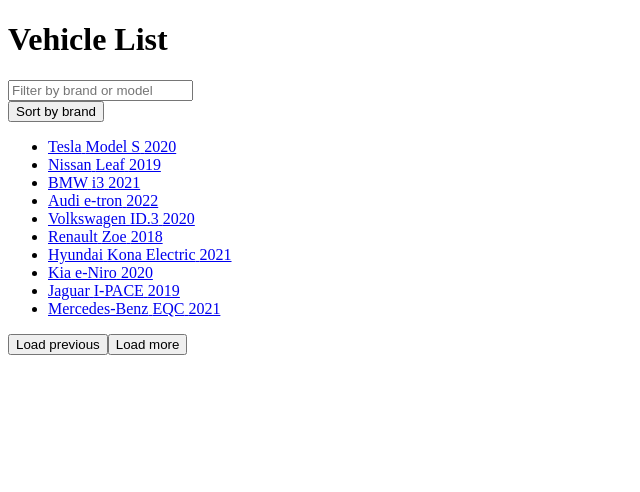
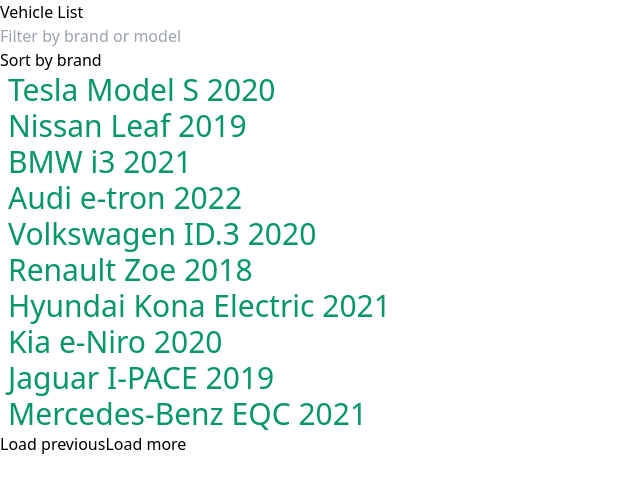
Before and after one commit to dixy-xavier/aampere-vehicles, a Next.js app: page /vehicles in a window 1280 px wide. Shown: the top 492 px of the page, without its empty margins (0-640 px from the left). Built offline with nearby package versions, Linux system fonts and the light colour scheme.

Commit message:
adds tailwind css

```diff
--- a/package.json
+++ b/package.json
@@ -18,10 +18,11 @@
     "@types/node": "^20",
     "@types/react": "^19",
     "@types/react-dom": "^19",
+    "autoprefixer": "^10.4.20",
     "eslint": "^9",
     "eslint-config-next": "15.1.7",
-    "postcss": "^8",
-    "tailwindcss": "^3.4.1",
+    "postcss": "^8.5.3",
+    "tailwindcss": "^3.4.17",
     "typescript": "^5"
   }
 }
--- /dev/null
+++ b/postcss.config.js
@@ -0,0 +1,6 @@
+module.exports = {
+  plugins: {
+    tailwindcss: {},
+    autoprefixer: {},
+  },
+}
--- a/src/app/vehicles/page.tsx
+++ b/src/app/vehicles/page.tsx
@@ -2,6 +2,7 @@
 import React, { useState, useCallback } from 'react';
 import Link from 'next/link';
 import { useVehicleListActions, useVehicles } from './hooks';
+import '@/styles/globals.css';
 
 const VehicleList = () => {
     const [page, setPage] = useState(1);
@@ -37,7 +38,7 @@
                     <ul>
                         {vehicles.map(({ id, brand, model, year }) => (
                             <li key={id}>
-                                <Link href={`/vehicles/${id}`}>
+                                <Link href={`/vehicles/${id}`} className='text-3xl text-green-600 p-2'>
                                     {brand} {model} {year}
                                 </Link>
                             </li>
--- /dev/null
+++ b/src/styles/globals.css
@@ -0,0 +1,17 @@
+@tailwind base;
+@tailwind components;
+@tailwind utilities;
+
+.text-3xl {
+	font-size: 1.875rem;
+	line-height: 2.25rem;
+}
+
+.text-green-600 {
+	--tw-text-opacity: 1;
+	color: rgba(5, 150, 105, var(--tw-text-opacity));
+}
+
+.p-2 {
+	padding: 0.5rem;
+}
--- /dev/null
+++ b/tailwind.config.js
@@ -0,0 +1,11 @@
+/** @type {import('tailwindcss').Config} */
+module.exports = {
+	content: [
+		'./app/**/*.{js,ts,jsx,tsx}',
+		'./components/**/*.{js,ts,jsx,tsx}',
+	],
+	theme: {
+		extend: {},
+	},
+	plugins: [],
+}
```
Also changed, not shown: 1 other file (tests, documents, lock files or other folders).
